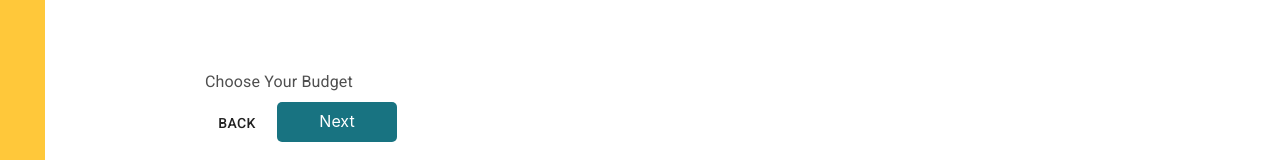
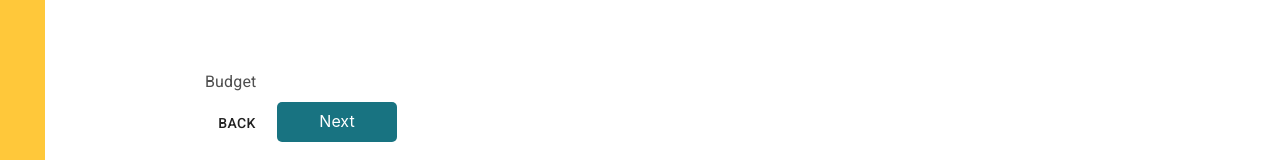
Before and after one commit to thephotogenicbug/Sparklerpro_CRM, a React (Create React App) app: page /form in a window 1280 px wide. Shown: the part 204-364 px from the top of the page. Built offline with nearby package versions, Linux system fonts and the light colour scheme.

Commit message:
14-03-2022 : Build Submited function

```diff
--- a/src/Components/CreateTicket/LinaerStepper.js
+++ b/src/Components/CreateTicket/LinaerStepper.js
@@ -200,9 +200,9 @@ function getSteps() {
 function getStepContent(step) {
   switch (step) {
     case 0:
-      return "Choose Service";
+       return "Choose Service";
     case 1:
-      return "Choose Your Budget";
+       return "Budget";
     case 2:
       return "Attachment";
     default:
@@ -226,6 +226,10 @@ export default function LinaerStepper() {
   const handleReset = () => {
     setActiveStep(0);
   };
+
+  const Submitted = () =>{
+    console.log("Form Submitted Successfully")
+  }
 
   return (
     <>
@@ -271,9 +275,16 @@ export default function LinaerStepper() {
                 >
                   Back
                 </Button>
-                <button className="button" onClick={handleNext}>
-                  {activeStep === steps.length - 1 ? "Finish" : "Next"}
-                </button>
+                  {activeStep === steps.length - 1 ? (
+                    <button className="button" onClick={Submitted}>
+                      Finish
+                    </button>
+                  ) : (
+                    <button className="button" onClick={handleNext}>
+                      Next
+                    </button>
+                  )}
+
               </div>
             </div>
           )}
```
